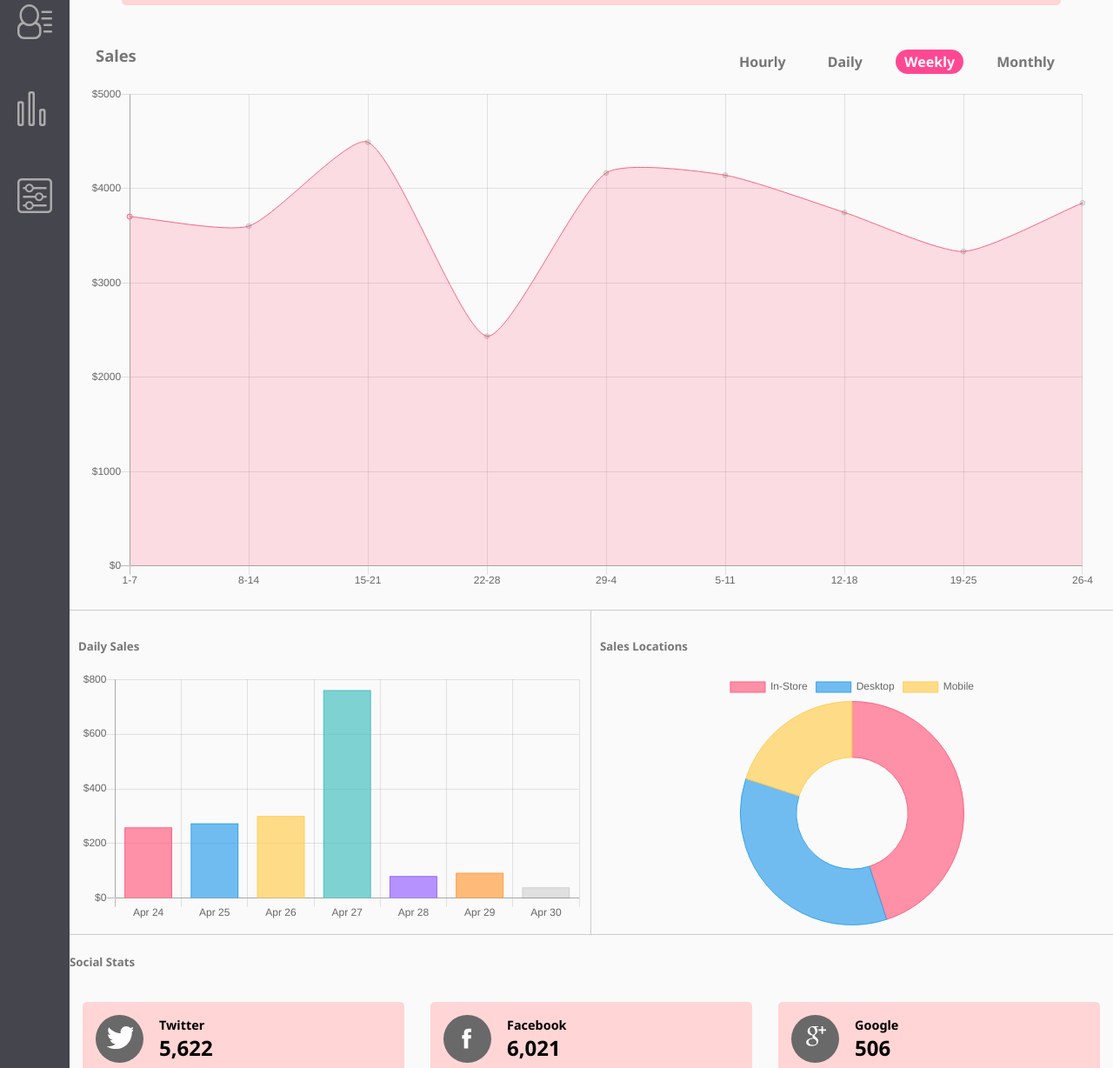
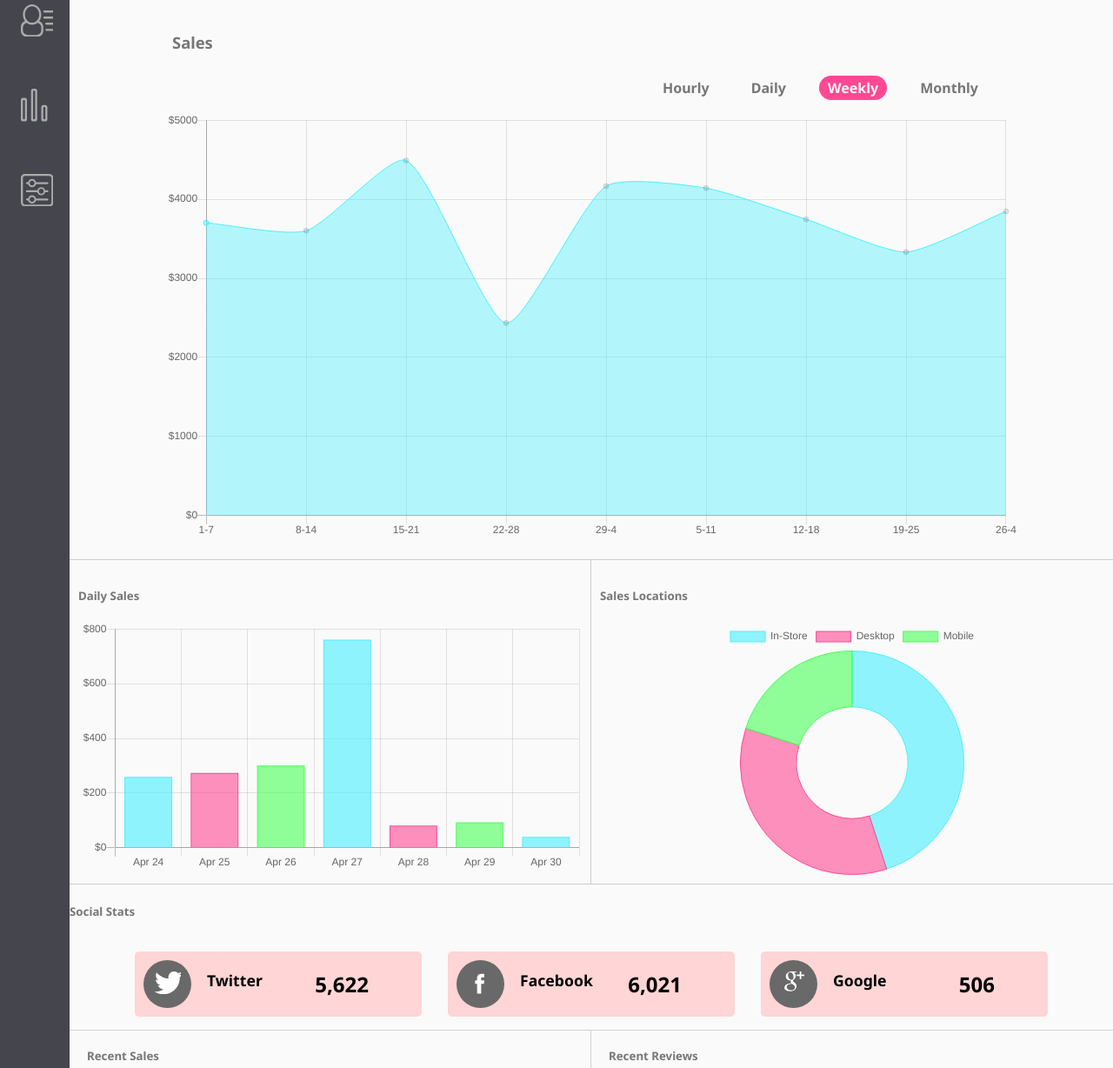
Before and after one commit to awillem/FEWD_7_WebApp_Dashboard, a plain HTML site: page index.html in a window 1280 px wide. Shown: the part 218-1446 px from the top of the page at 87% size. Drawn offline with nearby package versions, Linux system fonts and the light colour scheme.

Commit message:
added media queries

```diff
--- a/css/styles.css
+++ b/css/styles.css
@@ -19,11 +19,11 @@ body {
 .main-container {
   height: 100vh;
   display: grid;
-  grid-template-columns: 80px 1fr;
-  grid-template-rows: 85px 1fr;
   grid-template-areas:
-  "header header"
-  "nav main"
+  "header"
+  "header"
+  "nav"
+  "main"
 }
 
 header {
@@ -31,9 +31,10 @@ header {
   background: #ff4893;
   color: white;
   display: flex;
+  flex-wrap: wrap;
   align-items: center;
   text-align: center;
-  /* position: relative; */
+  justify-content: center;
 }
 
 header h1 {
@@ -41,13 +42,7 @@ header h1 {
   color: #fff;
   text-align: center;
   margin: 0;
-  text-align: center;
-  vertical-align: middle;
-  margin-left: 20px;
-
-  /* position: absolute;
-  top: 50%;
-  transform: translate(0, -50%); */
+  flex: 1 100%;
 }
 
 header h1 span:first-of-type {
@@ -59,7 +54,7 @@ header h1 span:first-of-type {
 }
 
 header h1 span:nth-of-type(2) {
-  color: #bbb;
+  color: #45454d;
   font-size: 1.05rem;
 }
 
@@ -68,10 +63,9 @@ header h1 span:nth-of-type(2) {
 header svg {
   width: 40px;
   display: inline-block;
-  margin-left: auto;
   margin-right: 10px;
   padding-right: 10px;
-  border-right: 1px solid rgb(75, 20, 126);
+  border-right: 1px solid #fff;
   /* transition: fill 5s; */
 
 }
@@ -79,6 +73,8 @@ header svg {
 header svg:hover {
   animation: shake .2s, pulse 1s;
   animation-iteration-count: infinite;
+  border-right: 1px solid transparent;
+  cursor: pointer;
 }
 
 header svg .path {
@@ -86,7 +82,7 @@ header svg .path {
 }
 
 header svg:hover .path {
-  fill: blue;
+  fill: #777;
 }
 
 @keyframes shake {
@@ -128,9 +124,13 @@ nav {
 
 nav svg {
   display: block;
-  width: 50%;
+  width: 40%;
   margin: 0 auto;
 
+}
+
+nav svg:hover {
+  cursor: pointer;
 }
 
 nav svg .path {
@@ -138,12 +138,17 @@ nav svg .path {
 }
 nav a {
   display: inline-block;
-  width: 100%;
+  width: 22%;
+  margin-right: 2.7%;
   height: auto;
   border-radius: 5px;
-  padding-top: 15px;
   padding-bottom: 15px;
-  margin-bottom:  25px;
+  border-bottom: 5px transparent solid;
+  transition: all .5s;
+}
+
+nav a:last-of-type {
+  margin-right: 0;
 }
 
 nav a:first-of-type {
@@ -155,7 +160,7 @@ nav a.active svg .path {
 }
 
 nav a.active {
-  border-left: 5px white solid;
+  border-bottom: 5px white solid;
 }
 
 main {
@@ -163,16 +168,18 @@ main {
   background: #fafafa;
   margin-bottom: 25px;
   display: grid;
-  grid-template-columns:  repeat(6, minmax(150px, 1fr));
-  grid-template-rows: 60px auto min(200px, auto);
   grid-template-areas:
-  "tab search search search search search"
-  "alert alert alert alert alert alert"
-  "traffic traffic traffic traffic traffic traffic"
-  "daily daily daily mobile mobile mobile"
-  "social social social social social social"
-  "sales sales sales review review review"
-  "message message message settings settings settings";
+  "tab"
+  "search"
+  "alert"
+  "traffic"
+  "daily"
+  "mobile"
+  "social"
+  "sales"
+  "review"
+  "message"
+  "settings"
 }
 
 .tab {
@@ -181,25 +188,17 @@ main {
   color: #45454d
 }
 
-.tab h2 {
-  line-height: 2;
-}
-
 .search {
   grid-area: search;
   border-left: 1px #cacaca solid;
   border-bottom: 1px #cacaca solid;
-  background: #f2f2f2;
-  display: flex;
-  align-items: center;
-  border-bottom-left-radius: 5px
 }
 
 .search input {
-  margin-left: auto;
   width: 300px;
   height: 50%;
-  margin-right: 20px;
+  display: block;
+  margin: 0 auto 5px;
   border-radius: 5px;
   padding: 5px 5px 5px 10px;
   font-size: 1rem;
@@ -215,7 +214,6 @@ main {
 
 .alert div {
   width: 90%;
-  /* display: block; */
   margin: 10px auto 0;
   background: #ffd5d5;
   border-radius: 5px;
@@ -256,22 +254,26 @@ h5 {
   color: #777;
   display: inline-block;
   margin: 10px 0 10px 10px;
+  width: 100%;
 }
 
+.main-chart nav {
+  /* float: right; */
+  background: #fafafa;
+  /* margin-right: 25px; */
+  display: inline-block;
+  margin-left: auto;
+}
 
-
-
-.main-chart nav {
-  float: right;
-  background: #fafafa;
-  margin-right: 25px;
+.main-chart ul {
+  padding: 0;
 }
 
 .main-chart li {
   text-decoration: none;
   display: inline-block;
   color: #777;
-  margin: 0 12px;
+  margin: 0 1px;
   padding: 3px 10px;
   border-radius: 15px;
   transition: all .5s ease-in-out;
@@ -282,12 +284,15 @@ h5 {
   color: #fafafa;
 }
 
+.main-chart li:hover {
+  cursor: pointer;
+}
+
 
 
 .daily-chart {
   grid-area: daily;
   border-top: 1px #ccc solid;
-  border-right: 1px #ccc solid;
   border-bottom: 1px #ccc solid;
   padding: 10px;
 }
@@ -300,26 +305,11 @@ h5 {
   border-bottom: 1px #ccc solid;
 
 }
+
 .social {
   grid-area: social;
 
 }
-
-.cards {
-  display: flex;
-  justify-content: space-between;
-  width: 100%;
-}
-
-.social-card {
-  display: inline-block;
-  margin: 15px;
-  border-radius: 5px;
-  flex-wrap: wrap;
-  flex: 1 33%;
-}
-
-
 
 .twitter {
   grid-area: twitter;
@@ -332,19 +322,38 @@ h5 {
 .google {
   grid-area: google;
 }
-.social-card{
+
+
+.cards {
+  display: flex;
+  justify-content: space-around;
+  width: 90%;
+  margin: 0 auto;
+}
+
+.social-card:hover {
+  box-shadow: 1px 1px 4px 4px grey;
+}
+
+.social-card {
+  display: flex;
+  flex-direction: column;
+  align-items: center;
+  margin: 15px;
+  border-radius: 5px;
+  flex-wrap: wrap;
+  flex: 1 33%;
+  transition: .4s;
   background: #ffd5d5;
   display: flex;
   align-items: center;
-  padding: 15px;
+  padding: 5px;
 }
 .social-card .social-img {
   background: dimgray;
-  /* border: 2px black solid; */
   width: 55px;
   height: 55px;
   border-radius: 50%;
-  /* padding: 10px; */
   display: flex;
   align-items: center;
   justify-content: center;
@@ -359,9 +368,7 @@ h5 {
   margin: auto;
 }
 
-.social-card .stats {
-  margin-left: 18px;
-}
+
 
 .social-card h4 {
   font-size: .9rem;
@@ -384,6 +391,8 @@ h5 {
   padding: 20px;
 }
 
+
+
 .recent-reviews {
   border-right: none;
   margin-left: 0;
@@ -403,6 +412,12 @@ h5 {
   padding: 5px;
   /* margin-left: 15px; */
   border-bottom: 1px rgb(225, 225, 225) solid;
+  transition: .4s;
+}
+
+.sales:hover,
+.reviews:hover {
+  background: #fff1e9
 }
 
 
@@ -509,6 +524,12 @@ form textarea {
   height: 10vh;
 }
 
+.recent-sales,
+.message-customer,
+.settings {
+  border-right: none;
+}
+
 
 
 .switch-div {
@@ -518,7 +539,8 @@ form textarea {
 }
 
 .switch-div label:first-child {
-  width: 35%;
+  width: 100%;
+  padding-bottom: 8px;
   display: inline-block;
 }
 
@@ -528,8 +550,21 @@ form textarea {
   font-size: .75rem;
   color: #eee;
 }
+
+
+
 input, textarea, select, button {
   outline: none;
+  transition: .4s;
+}
+
+input:hover, textarea:hover, select:hover, button:hover,
+input:focus, textarea:focus, select:focus, button:focus {
+  box-shadow: 1px 1px 4px 2px #777;
+}
+
+button:active {
+  background: #ff4894a2;
 }
 
 select {
@@ -544,6 +579,8 @@ select {
 select option:checked {
   box-shadow: 0 0 10px 100px green !important;
 }
+
+
 
 
 
@@ -590,7 +627,7 @@ select option:checked {
 }
 
 input:checked + .slider {
-  background-color: #ff4893;
+  background: #ff4893;
 }
 
 input:not(:checked) +.slider {
@@ -622,3 +659,163 @@ input:checked + .slider:before {
 /**************
  MEDIA QUERIES
 **************/
+
+@media (min-width: 768px) {
+  .main-container {
+    grid-template-columns: 80px 1fr;
+    grid-template-rows: 85px 1fr;
+    grid-template-areas:
+    "header header"
+    "nav main"
+  }
+
+  header {
+    flex-wrap: none;
+  }
+
+  header h1 {
+    flex: none;
+    margin-left: 20px;
+  }
+
+  header svg {
+  margin-left: auto;
+  }
+  nav svg {
+    width: 50%;
+  }
+
+   nav a {
+    width: 100%;
+    margin-right: 0;
+    border-bottom: none;
+    border-left: 5px transparent solid;
+    padding-top: 15px;
+    margin-bottom:  25px;
+  }
+
+  nav a:last-of-type {
+    margin-right: 0;
+  }
+
+  nav a.active {
+  border-left: 5px white solid;
+  border-bottom: none;
+}
+
+main {
+   grid-template-columns:  repeat(6, minmax(150px, 1fr));
+  grid-template-rows: 60px auto min(200px, auto);
+  grid-template-areas:
+  "tab search search search search search"
+  "alert alert alert alert alert alert"
+  "traffic traffic traffic traffic traffic traffic"
+  "daily daily daily mobile mobile mobile"
+  "social social social social social social"
+  "sales sales sales review review review"
+  "message message message settings settings settings";
+}
+
+.search {
+  display: flex;
+  align-items: center;
+  border-bottom-left-radius: 5px;
+
+  background: #f2f2f2;
+}
+
+.search input {
+  display: inline-block;
+  margin-left: auto;
+  margin-right: 20px;
+}
+
+/* .main-chart nav {
+  margin-right: 25px;
+} */
+
+/* .main-chart h5 {
+
+} */
+
+.main-chart nav  {
+  float: right;
+  margin-right: 25px;
+}
+
+
+
+.main-chart li {
+  margin: 0 12px;
+}
+
+.social-card .stats {
+  margin-left: 18px;
+}
+
+.social-card {
+  flex-direction: row;
+  padding: 10px;
+}
+
+.daily-chart {
+  border-right: 1px #ccc solid;
+}
+
+.recent-sales,
+.message-customer,
+.settings {
+  border-right: 1px lightgrey solid;
+}
+.switch-div label:first-child {
+  width: 55%;
+  padding-bottom: 0;
+  display: inline-block;
+}
+
+
+}
+
+@media (min-width: 1024px) {
+  .main-chart {
+    width: 1024px;
+    margin: 0 auto;
+  }
+
+
+
+
+}
+
+
+
+@media (min-width: 1200px ) {
+  .social-card .stats {
+    width: 60%;
+  }
+  .social-card .stats h4,
+  .social-card .stats h2{
+    display: inline-block;
+    width: fit-content;
+  }
+
+  .social-card .stats h4 {
+
+    font-size: 1.1rem;
+    width: fit-content;
+  }
+  .social-card .stats h2 {
+    float: right;
+  }
+  /* .social-card .stats h4 {
+    margin-left: 15%;
+    font-size: 1.5rem;
+  } */
+}
+
+@media (min-width: 1500px) {
+  .social-card .stats h4 {
+    margin-left: 15%;
+    font-size: 1.5rem;
+  }
+}
--- a/index.html
+++ b/index.html
@@ -78,6 +78,7 @@
           <p><span>Alert </span> Lorem ipsum, dolor sit amet consectetur adipisicing elit. Maiores sit rem
             voluptatem.<span class="close">X</span></p>
         </div>
+
 
 
       </div>
@@ -209,7 +210,7 @@
 
       <div class="recent-reviews">
         <div>
-          <h5>Recent Activity</h5>
+          <h5>Recent Reviews</h5>
         </div>
 
         <div class="reviews">
--- a/js/script.js
+++ b/js/script.js
@@ -23,10 +23,10 @@ var salesChart = new Chart(sales, {
     datasets: [{
       data: [3702, 3602, 4491, 2436, 4165, 4141, 3747, 3333, 3847],
       backgroundColor: [
-        'rgba(255, 99, 132, 0.2)'
+        'rgba(72, 239, 255, 0.4)'
       ],
       borderColor: [
-        'rgba(255, 99, 132, 1)'
+        'rgba(72, 239, 255, 1)'
       ],
       borderWidth: 1,
       lineTension: .2
@@ -107,20 +107,22 @@ var dailyChart = new Chart(daily, {
     datasets: [{
       data: [259, 274, 301, 761, 81, 93, 40],
       backgroundColor: [
-        'rgba(255, 99, 132, 0.7)',
-        'rgba(54, 162, 235, 0.7)',
-        'rgba(255, 206, 86, 0.7)',
-        'rgba(75, 192, 192, 0.7)',
-        'rgba(153, 102, 255, 0.7)',
-        'rgba(255, 159, 64, 0.7)'
+        'rgba(72, 239, 255, 0.6)',
+        'rgba(255, 72, 147, 0.6)',
+        'rgba(72, 255, 88, 0.6)',
+        'rgba(72, 239, 255, 0.6)',
+        'rgba(255, 72, 147, 0.6)',
+        'rgba(72, 255, 88, 0.6)',
+        'rgba(72, 239, 255, 0.6)'
       ],
       borderColor: [
-        'rgba(255, 99, 132, 1)',
-        'rgba(54, 162, 235, 1)',
-        'rgba(255, 206, 86, 1)',
-        'rgba(75, 192, 192, 1)',
-        'rgba(153, 102, 255, 1)',
-        'rgba(255, 159, 64, 1)'
+        'rgba(72, 239, 255, 1)',
+        'rgba(255, 72, 147, 1)',
+        'rgba(72, 255, 88, 1)',
+        'rgba(72, 239, 255, 1)',
+        'rgba(255, 72, 147, 1)',
+        'rgba(72, 255, 88, 1)',
+        'rgba(72, 239, 255, 1)'
       ],
       borderWidth: 1
     }]
@@ -159,14 +161,14 @@ var myChart = new Chart(mobile, {
     datasets: [{
       data: [45, 35, 20],
       backgroundColor: [
-        'rgba(255, 99, 132, 0.7)',
-        'rgba(54, 162, 235, 0.7)',
-        'rgba(255, 206, 86, 0.7)'
+        'rgba(72, 239, 255, 0.6)',
+        'rgba(255, 72, 147, 0.6)',
+        'rgba(72, 255, 88, 0.6)',
       ],
       borderColor: [
-        'rgba(255, 99, 132, 1)',
-        'rgba(54, 162, 235, 1)',
-        'rgba(255, 206, 86, 1)'
+        'rgba(72, 239, 255, 1)',
+        'rgba(255, 72, 147, 1)',
+        'rgba(72, 255, 88, 1)',
       ],
       borderWidth: 1
     }]
```
